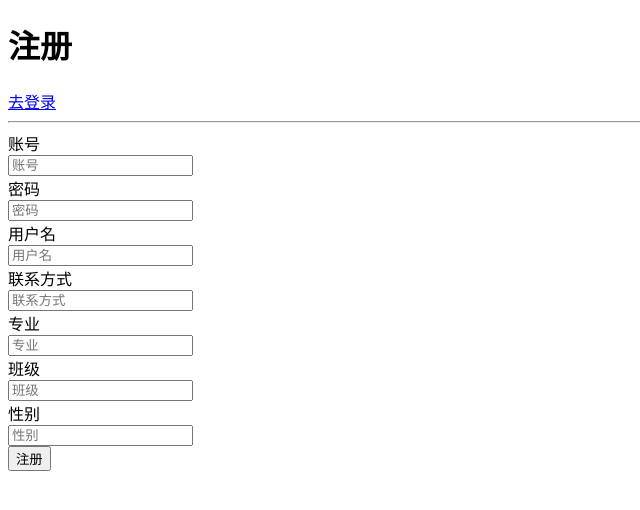
After one commit to CJMMay/secondhand, a Django app: template login_res/templates/res.html in a window 1280 px wide. The commit adds this page. Shown: the top 510 px of the page, without its empty margins (0-640 px from the left). Run offline with Django 3.2, Linux system fonts and the light colour scheme; the template is opened without the code that fills it, so the values that code supplies are empty.

Commit message:
默认的

```diff
--- /dev/null
+++ b/login_res/templates/res.html
@@ -0,0 +1,112 @@
+<!DOCTYPE html>
+<html lang="en">
+
+<head>
+    <meta charset="UTF-8">
+    <title>注册</title>
+</head>
+
+<body>
+<div class="jumbotron">
+    <h1>注册</h1>
+    <a href="{% url 'login_res:login' %}" class="btn btn-primary">去登录</a>
+    <hr>
+    <div class="container">
+        <div class="row">
+
+            <form action="{% url 'login_res:do_res' %}" method="post" class="form-horizontal">
+                {% csrf_token %}
+                <div class="form-group">
+                    <label for="inputEmail3" class="col-sm-2 control-label">账号</label>
+                    <div class="col-sm-4">
+                        <input type="text" class="form-control" id="inputEmail3" name='stuid' placeholder="账号"
+                               required> {% if request.session.error %}{{ request.session.error }}
+                    {% endif %}
+                    </div>
+                </div>
+                <div class="form-group">
+                    <label for="inputPassword3" class="col-sm-2 control-label">密码</label>
+                    <div class="col-sm-4">
+                        {% if request.session.error %}
+                            <input type="password" class="form-control" id="inputPassword3" name='password'
+                                   placeholder="密码"
+                                   required value="{{ password }}">
+                        {% else %}
+                            <input type="password" class="form-control" id="inputPassword3" name='password'
+                                   placeholder="密码"
+                                   required>
+                        {% endif %}
+
+                    </div>
+                </div>
+                <div class="form-group">
+                    <label for="inputEmail3" class="col-sm-2 control-label">用户名</label>
+                    <div class="col-sm-4">
+                        <input type="text" class="form-control" id="inputEmail3" name='username' placeholder="用户名"
+                               required> {% if request.session.error %}{{ request.session.error }}
+                    {% endif %}
+                    </div>
+                </div>
+
+
+                <div class="form-group">
+                    <label for="inputPassword3" class="col-sm-2 control-label">联系方式</label>
+                    <div class="col-sm-4">
+                        {% if request.session.error %}
+                            <input type="text" class="form-control" id="inputPassword3" name='tele' placeholder="联系方式"
+                                   required value="{{ tele }}">
+                        {% else %}
+                            <input type="text" class="form-control" id="inputPassword3" name='tele' placeholder="联系方式"
+                                   required>
+                        {% endif %}
+                    </div>
+                </div>
+                <div class="form-group">
+                    <label for="inputPassword3" class="col-sm-2 control-label">专业</label>
+                    <div class="col-sm-4">
+                        {% if request.session.error %}
+                            <input type="text" class="form-control" id="inputPassword3" name='major' placeholder="专业"
+                                   required value="{{ major }}">
+                        {% else %}
+                            <input type="text" class="form-control" id="inputPassword3" name='major' placeholder="专业"
+                                   required>
+                        {% endif %}
+                    </div>
+                </div>
+                <div class="form-group">
+                    <label for="inputPassword3" class="col-sm-2 control-label">班级</label>
+                    <div class="col-sm-4">
+                        {% if request.session.error %}
+                            <input type="text" class="form-control" id="inputPassword3" name='class1' placeholder="班级"
+                                   required value="{{ class1 }}">
+                        {% else %}
+                            <input type="text" class="form-control" id="inputPassword3" name='class1' placeholder="班级"
+                                   required>
+                        {% endif %}
+                    </div>
+                </div>
+                <div class="form-group">
+                    <label for="inputPassword3" class="col-sm-2 control-label">性别</label>
+                    <div class="col-sm-4">
+                        {% if request.session.error %}
+                            <input type="text" class="form-control" id="inputPassword3" name='sex' placeholder="性别"
+                                   required value="{{ sex }}">
+                        {% else %}
+                            <input type="text" class="form-control" id="inputPassword3" name='sex' placeholder="性别"
+                                   required>
+                        {% endif %}
+                    </div>
+                </div>
+                <div class="form-group">
+                    <div class="col-sm-4">
+                        <button type="submit" class="btn btn-success">注册</button>
+                    </div>
+                </div>
+            </form>
+        </div>
+    </div>
+</div>
+
+</body>
+
+</html>
--- /dev/null
+++ b/login_res/urls.py
@@ -0,0 +1,15 @@
+from django.conf import settings
+from django.urls import path
+from login_res import views
+
+from django.conf.urls.static import static
+
+# from . import views  这个也可以使用,跟上面那个一样的
+app_name = 'login_res'
+urlpatterns = [
+
+    path('res/', views.res, name='res'),
+    path('do_res/', views.do_res, name='do_res'),
+    path('login/', views.login, name='login'),
+
+]
--- a/secondhand/settings.py
+++ b/secondhand/settings.py
@@ -39,6 +39,7 @@ INSTALLED_APPS = [
     'django.contrib.messages',
     'django.contrib.staticfiles',
     'sells.apps.SellsConfig',
+    'login_res',
 ]
 
 MIDDLEWARE = [
--- a/secondhand/urls.py
+++ b/secondhand/urls.py
@@ -20,7 +20,8 @@ from . import settings
 
 urlpatterns = [
     path('admin/', admin.site.urls),
-    path('', include('sells.urls', namespace='sells')),
+    path('login_res/', include('login_res.urls', namespace='login_res')),
+    path('sells/', include('sells.urls', namespace='sells')),
 
 ]
 urlpatterns += static(settings.STATIC_URL, document_root=settings.STATICFILES_DIRS)
--- a/sells/urls.py
+++ b/sells/urls.py
@@ -6,10 +6,9 @@ from django.conf.urls.static import static
 #from . import views  这个也可以使用,跟上面那个一样的
 app_name = '[sells]'
 urlpatterns = [
+    path('', views.product_list, name='product_list'),
     path('<slug:category_slug>/', views.product_list, name='product_list_by_category'),
     path('<int:id>/<slug:slug>/', views.product_detail, name='product_detail'),
-    path('', views.login,name = 'login'),
-    path('', views.product_list, name='product_list'),
 ]
 if settings.DEBUG:
     urlpatterns += static(settings.MEDIA_URL, document_root=settings.MEDIA_ROOT)
```
Also changed, not shown: login_res/templates/login.html (added, +32 -0 lines), sells/admin.py (+1 -6 lines), sells/models.py (+1 -22 lines), sells/static/css/login.css (+6 -1 lines), sells/templates/login.html (deleted, +0 -31 lines), sells/templates/sells/product/home.html (+20 -31 lines), sells/views.py (+2 -24 lines), db.sqlite3.
